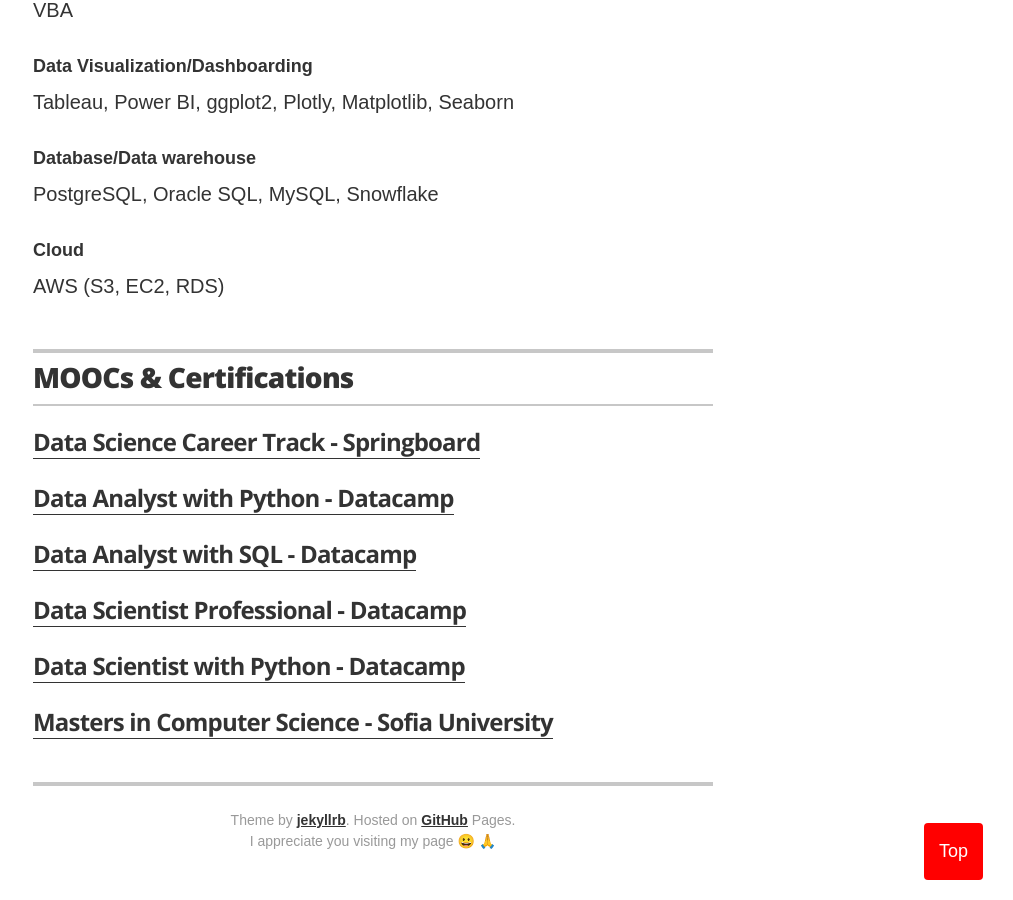
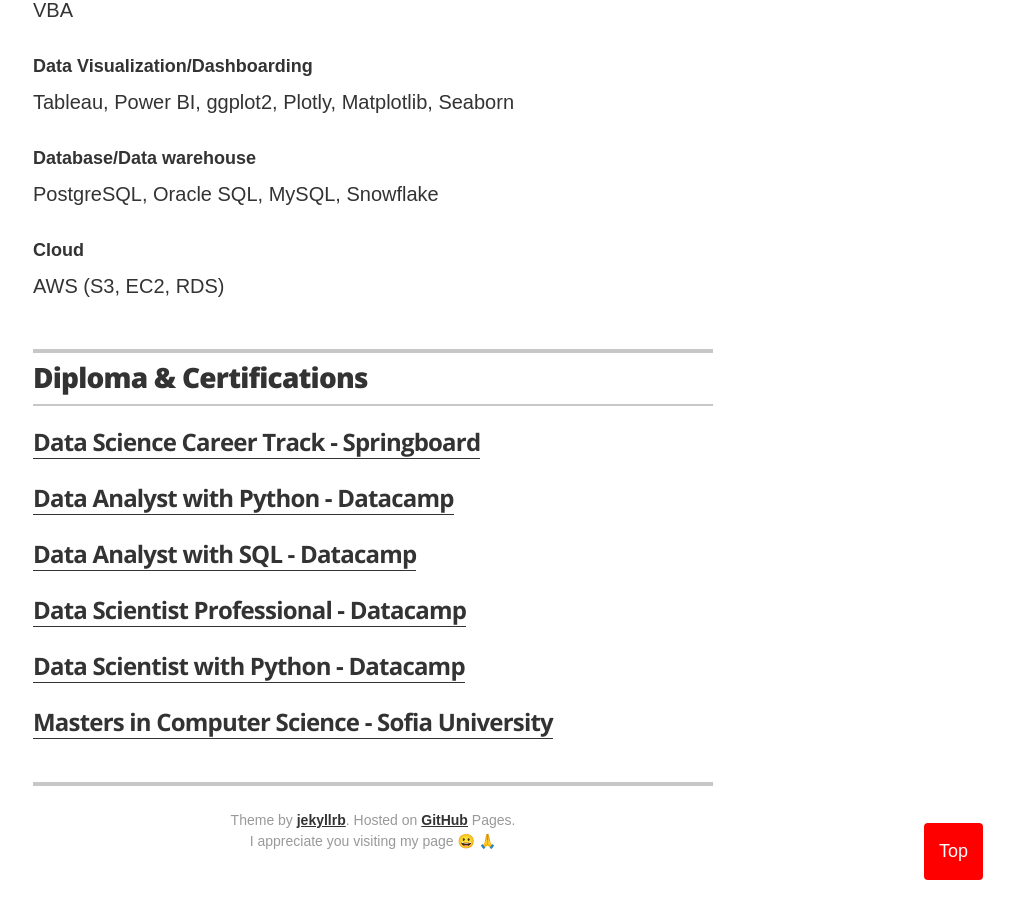
Before and after one commit to ttariqaziz/ttariqaziz.github.io, a Jekyll site: the page built from index.html, in a window 1280 px wide and 900 px high, scrolled down 4884 px. Shown: the whole window, without its empty margins (267-1280 px from the left). Built offline with Jekyll 4.4.1, drawn with Linux system fonts in a browser that asks for light colours.

Commit message:
Update resume.html

```diff
--- a/_layouts/resume.html
+++ b/_layouts/resume.html
@@ -145,7 +145,7 @@
       <section class="content-section">
 
         <header class="section-header">
-          <h2>MOOCs & Certifications</h2>
+          <h2>Diploma & Certifications</h2>
         </header>
 
         {% for association in site.data.associations %}
```
